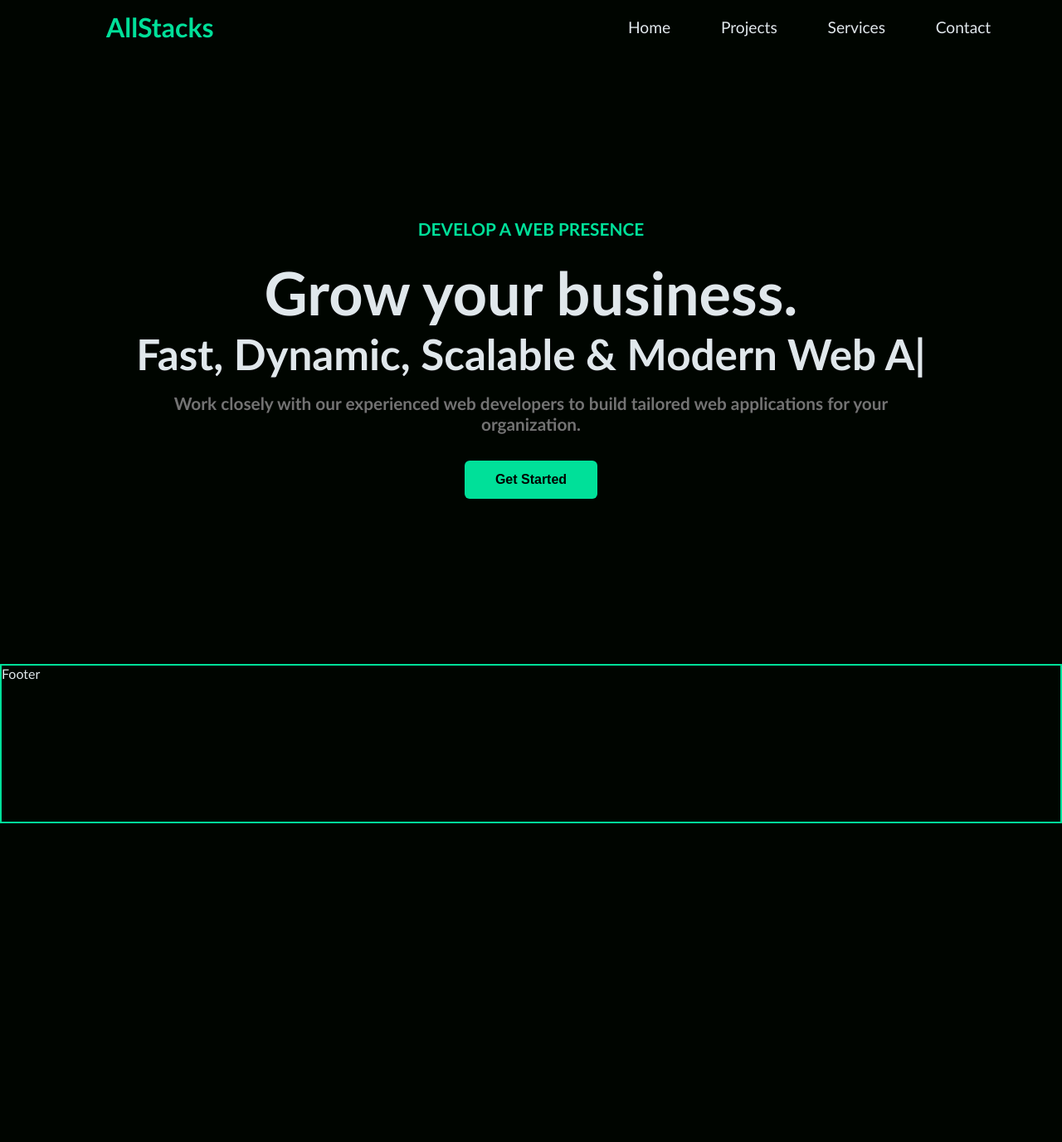
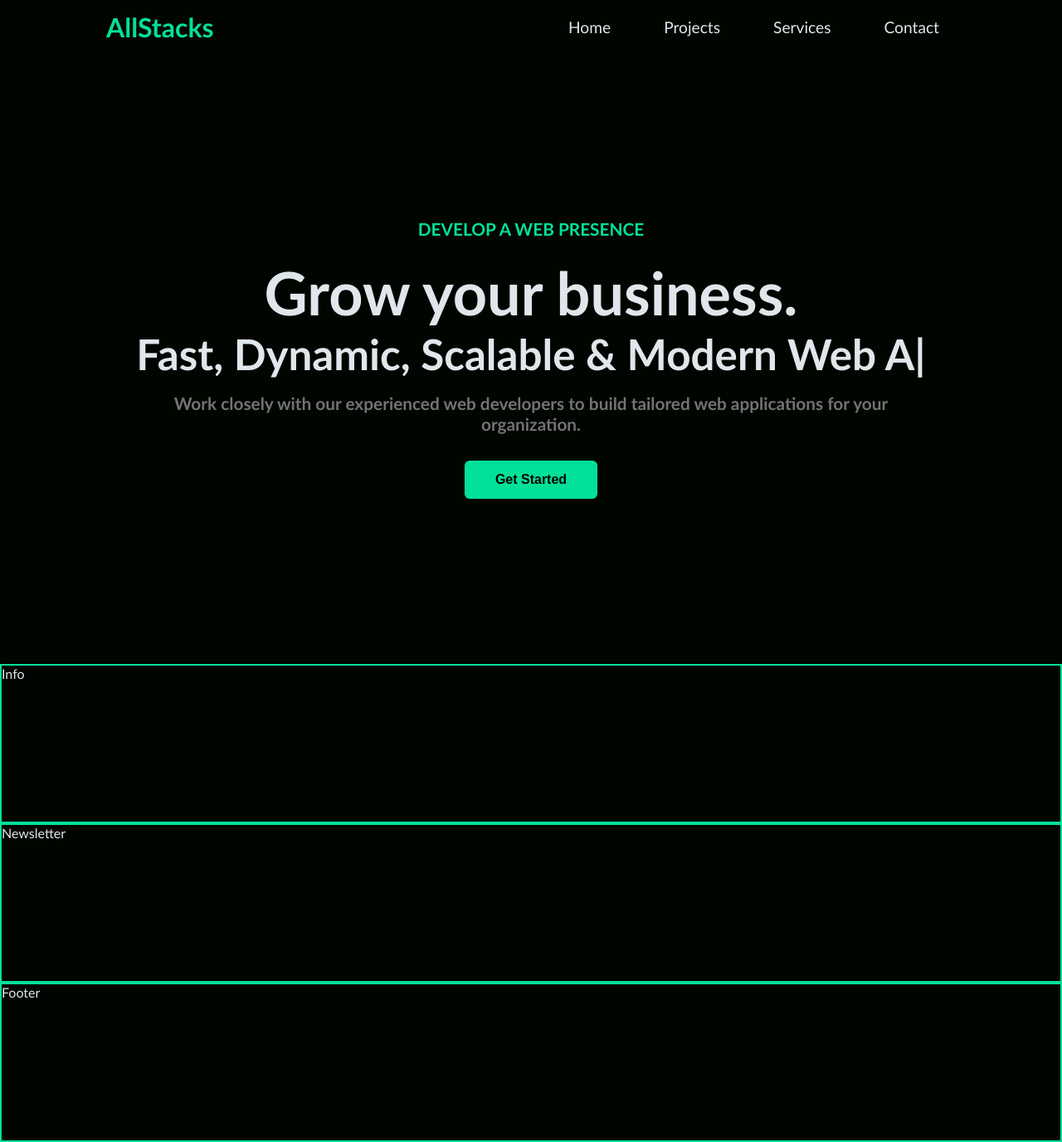
Before and after one commit to RowDev727/MySite, a React (Vite) app in the folder frontend/: page / in a window 1280 px wide. Shown: the whole page at 83% size. Before the commit the page ends 992 px from the top, so only its background shows below. Built offline with nearby package versions, Linux system fonts and the light colour scheme.

Commit message:
Newsletter section added

```diff
--- /dev/null
+++ b/frontend/src/components/info/Info.jsx
@@ -0,0 +1,9 @@
+import styles from './Info.module.css'
+
+const Info = () => {
+  return (
+    <div className={`${styles.infoContainer}`}>Info</div>
+  )
+}
+
+export default Info
--- /dev/null
+++ b/frontend/src/components/info/Info.module.css
@@ -0,0 +1,6 @@
+.infoContainer {
+    width: 100%;
+    height: 12rem;
+    border: 2px solid var(--color-primary-green);
+    color: var(--color-grey-100);
+}
--- a/frontend/src/components/main/Main.css
+++ b/frontend/src/components/main/Main.css
@@ -12,7 +12,8 @@
   --color-grey-100: hsl(202, 22%, 90%);
   --color-grey-300: hsl(0, 0%, 45%);
 
-  --container-width-lg: 80%
+  --container-width-lg: 80%;
+  --page-height: calc(100vh - 4rem); /* 100% height - Navbar height*/
 }
 
 html {
@@ -31,5 +32,5 @@ body {
 }
 
 .page {
-  height: calc(100vh - 4rem); /* Calculation subtracts height from navbar */
+  height: var(--page-height);
 }
--- a/frontend/src/components/navbar/Navbar.module.css
+++ b/frontend/src/components/navbar/Navbar.module.css
@@ -20,7 +20,7 @@ h1 {
     grid-column: -2 / -1;
     display: grid;
     grid-template-columns: repeat(4, 1fr);
-    gap: 5%;
+    gap: 1.5rem;
     height: 100%;
     align-items: center;
     list-style: none;
--- /dev/null
+++ b/frontend/src/components/newsletter/Newsletter.jsx
@@ -0,0 +1,9 @@
+import styles from './Newsletter.module.css'
+
+const Newsletter = () => {
+  return (
+    <div className={`${styles.newsletterContainer}`}>Newsletter</div>
+  )
+}
+
+export default Newsletter
--- /dev/null
+++ b/frontend/src/components/newsletter/Newsletter.module.css
@@ -0,0 +1,6 @@
+.newsletterContainer {
+    width: 100%;
+    height: 12rem;
+    border: 2px solid var(--color-primary-green);
+    color: var(--color-grey-100);
+}
--- a/frontend/src/pages/home/Home.jsx
+++ b/frontend/src/pages/home/Home.jsx
@@ -3,12 +3,18 @@ import styles from './Home.module.css'
 
 // Custom Component Imports
 import Hero from '../../components/hero/Hero'
+import Info from '../../components/info/Info'
+import Newsletter from '../../components/newsletter/Newsletter'
 
 const Home = () => {
   return (
-    <div className={`${styles.homeContainer} ${styles.title} ${'page'}`}>
-      <Hero />
-    </div>
+    <>
+      <div className={`${styles.homeContainer}`}>
+        <div className={`${styles.heroSection}`}><Hero /></div>
+        <div className={`${styles.infoSection}`}><Info /></div>
+        <div className={`${styles.newsletterSection}`}><Newsletter /></div>
+      </div>
+    </>
   )
 }
 
--- a/frontend/src/pages/home/Home.module.css
+++ b/frontend/src/pages/home/Home.module.css
@@ -1,3 +1,3 @@
-/* .homeContainer {
-    border: 2px solid red;
-} */
+.heroSection {
+    height: calc(100vh - 4rem);
+}
```
